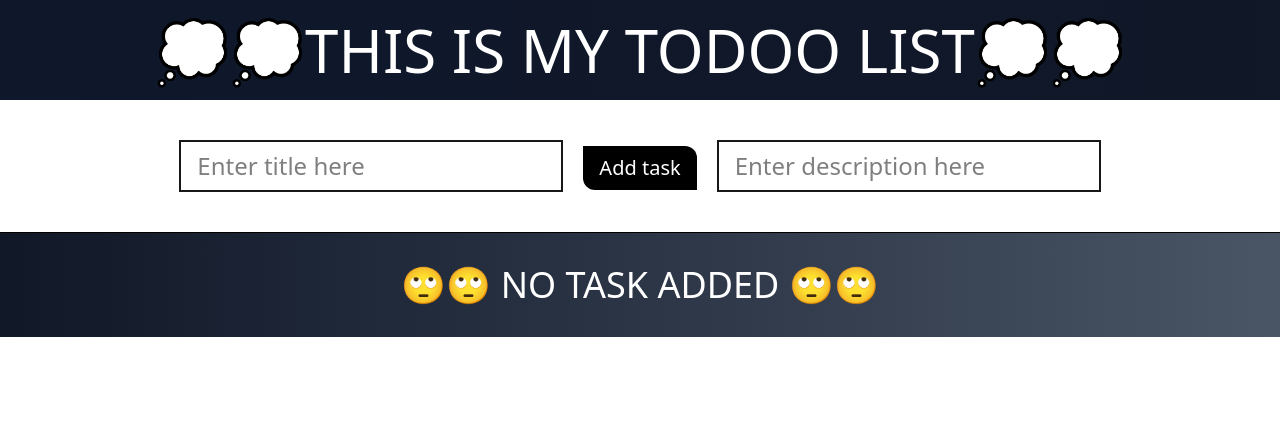
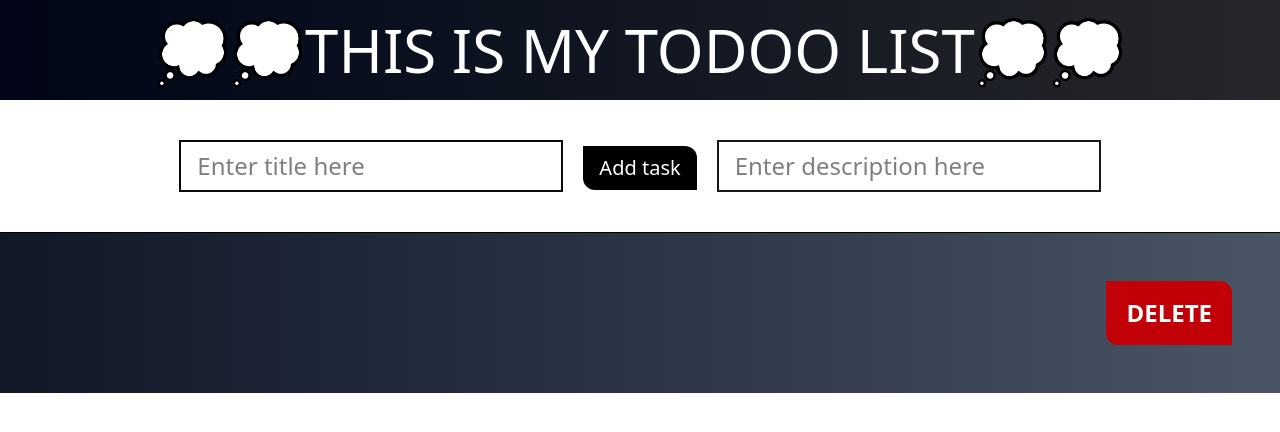
Before and after one commit to EVIL-TOXIC/next-react-todoo, a Next.js app: page / in a window 1280 px wide. Shown: the top 432 px of the page. Built offline with nearby package versions, Linux system fonts and the light colour scheme.

Commit message:
Updated page.js
this is the page that I have been updated!!!!

```diff
--- a/app/page.js
+++ b/app/page.js
@@ -4,7 +4,7 @@ import React, { useState } from "react";
 const page = () => {
   const [title, setTitle] = useState("");
   const [desc, setDesc] = useState("");
-  const [maintask, setmaintask] = useState([]);
+  const [maintask, setmaintask] = useState([" "]);
   const submithandler = (e) => {
     e.preventDefault();
     setmaintask([...maintask, { title, desc }]);
@@ -32,18 +32,18 @@ const page = () => {
   }
   return (
     <>
-      <h1 className="bg-gradient-to-r from-slate-900 to-gray-900 text-white p-5 text-6xl text-center">
+      <h1 className="bg-gradient-to-r from-slate-950 to-zinc-800 text-white p-5 text-6xl text-center">
         💭💭THIS IS MY TODOO LIST💭💭
       </h1>
       <form className="text-center m-5" onSubmit={submithandler}>
         <input
           type="text"
           placeholder="Enter title here"
-          className="text-2xl border-zinc-900 border-2 m-5 px-4 py-2 bo"
+          className="text-2xl border-zinc-950 border-2 m-5 px-4 py-2 bo"
           value={title}
           onChange={(e) => setTitle(e.target.value)}
         />
-        <button className="bg-black text-white px-4 py-2 text-xl text-bold rounded-tr-xl rounded-bl-xl hover:bg-black/50">
+        <button className="bg-black text-white px-4 py-2 text-xl text-bold rounded-tr-xl rounded-bl-xl hover:bg-rose/50been ">
           Add task
         </button>
         <input
```
